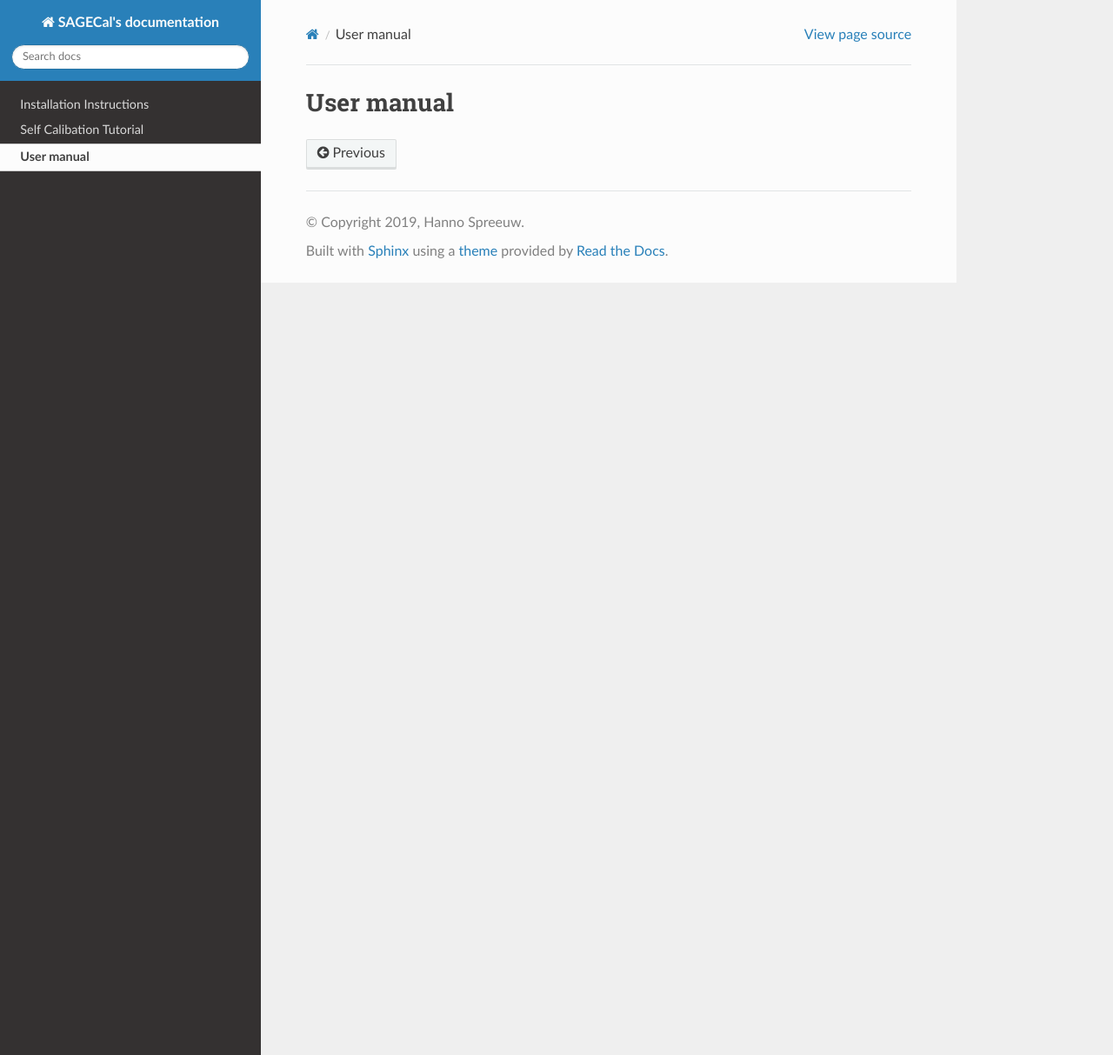
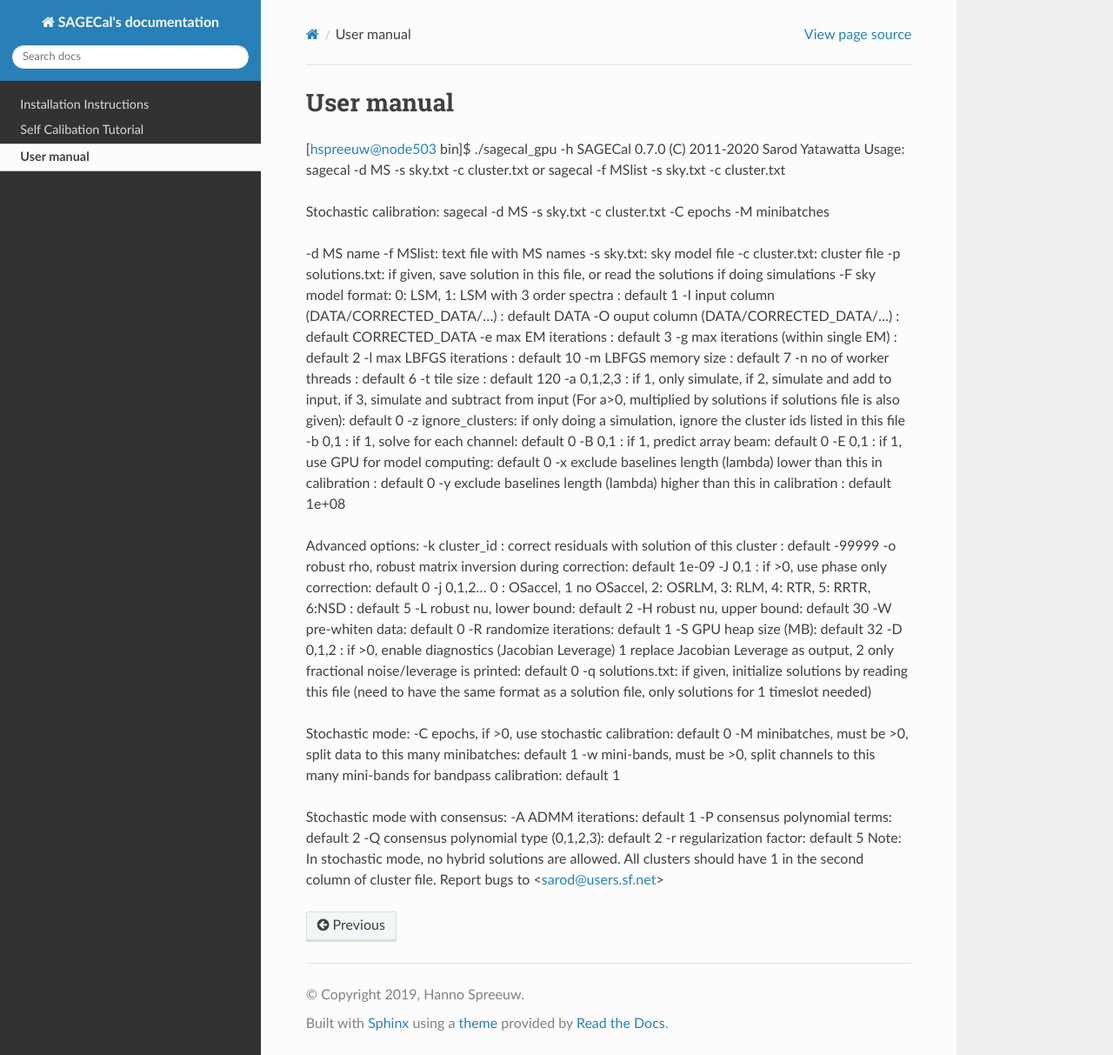
Before and after one commit to nlesc-dirac/sagecal, a Sphinx documentation site: the page built from Docs/source/user_manual.rst, in a window 1280 px wide and 1213 px high. Shown: the whole window at 87% size. Built offline with Sphinx 7.4.7 and the Read the Docs theme 2.0.0, drawn with Linux system fonts in a browser that asks for light colours.

Commit message:
Start with user manual, this is simply the output of 'sagecal_gpu -h', but that is a good starting point.

```diff
--- a/Docs/source/user_manual.rst
+++ b/Docs/source/user_manual.rst
@@ -1,2 +1,61 @@
 User manual
 ===========
+
+[hspreeuw@node503 bin]$ ./sagecal_gpu -h
+SAGECal 0.7.0 (C) 2011-2020 Sarod Yatawatta
+Usage:
+sagecal -d MS -s sky.txt -c cluster.txt
+or
+sagecal -f MSlist -s sky.txt -c cluster.txt
+
+Stochastic calibration:
+sagecal -d MS -s sky.txt -c cluster.txt -C epochs -M minibatches
+
+-d MS name
+-f MSlist: text file with MS names
+-s sky.txt: sky model file
+-c cluster.txt: cluster file
+-p solutions.txt: if given, save solution in this file, or read the solutions if doing simulations
+-F sky model format: 0: LSM, 1: LSM with 3 order spectra : default 1
+-I input column (DATA/CORRECTED_DATA/...) : default DATA
+-O ouput column (DATA/CORRECTED_DATA/...) : default CORRECTED_DATA
+-e max EM iterations : default 3
+-g max iterations  (within single EM) : default 2
+-l max LBFGS iterations : default 10
+-m LBFGS memory size : default 7
+-n no of worker threads : default 6
+-t tile size : default 120
+-a 0,1,2,3 : if 1, only simulate, if 2, simulate and add to input, if 3, simulate and subtract from input (For a>0, multiplied by solutions if solutions file is also given): default 0
+-z ignore_clusters: if only doing a simulation, ignore the cluster ids listed in this file
+-b 0,1 : if 1, solve for each channel: default 0
+-B 0,1 : if 1, predict array beam: default 0
+-E 0,1 : if 1, use GPU for model computing: default 0
+-x exclude baselines length (lambda) lower than this in calibration : default 0
+-y exclude baselines length (lambda) higher than this in calibration : default 1e+08
+
+Advanced options:
+-k cluster_id : correct residuals with solution of this cluster : default -99999
+-o robust rho, robust matrix inversion during correction: default 1e-09
+-J 0,1 : if >0, use phase only correction: default 0
+-j 0,1,2... 0 : OSaccel, 1 no OSaccel, 2: OSRLM, 3: RLM, 4: RTR, 5: RRTR, 6:NSD : default 5
+-L robust nu, lower bound: default 2
+-H robust nu, upper bound: default 30
+-W pre-whiten data: default 0
+-R randomize iterations: default 1
+-S GPU heap size (MB): default 32
+-D 0,1,2 : if >0, enable diagnostics (Jacobian Leverage) 1 replace Jacobian Leverage as output, 2 only fractional noise/leverage is printed: default 0
+-q solutions.txt: if given, initialize solutions by reading this file (need to have the same format as a solution file, only solutions for 1 timeslot needed)
+
+Stochastic mode:
+-C epochs, if >0, use stochastic calibration: default 0
+-M minibatches, must be >0, split data to this many minibatches: default 1
+-w mini-bands, must be >0, split channels to this many mini-bands for bandpass calibration: default 1
+
+Stochastic mode with consensus:
+-A ADMM iterations: default 1
+-P consensus polynomial terms: default 2
+-Q consensus polynomial type (0,1,2,3): default 2
+-r regularization factor: default 5
+Note: In stochastic mode, no hybrid solutions are allowed.
+All clusters should have 1 in the second column of cluster file.
+Report bugs to <sarod@users.sf.net>
```
